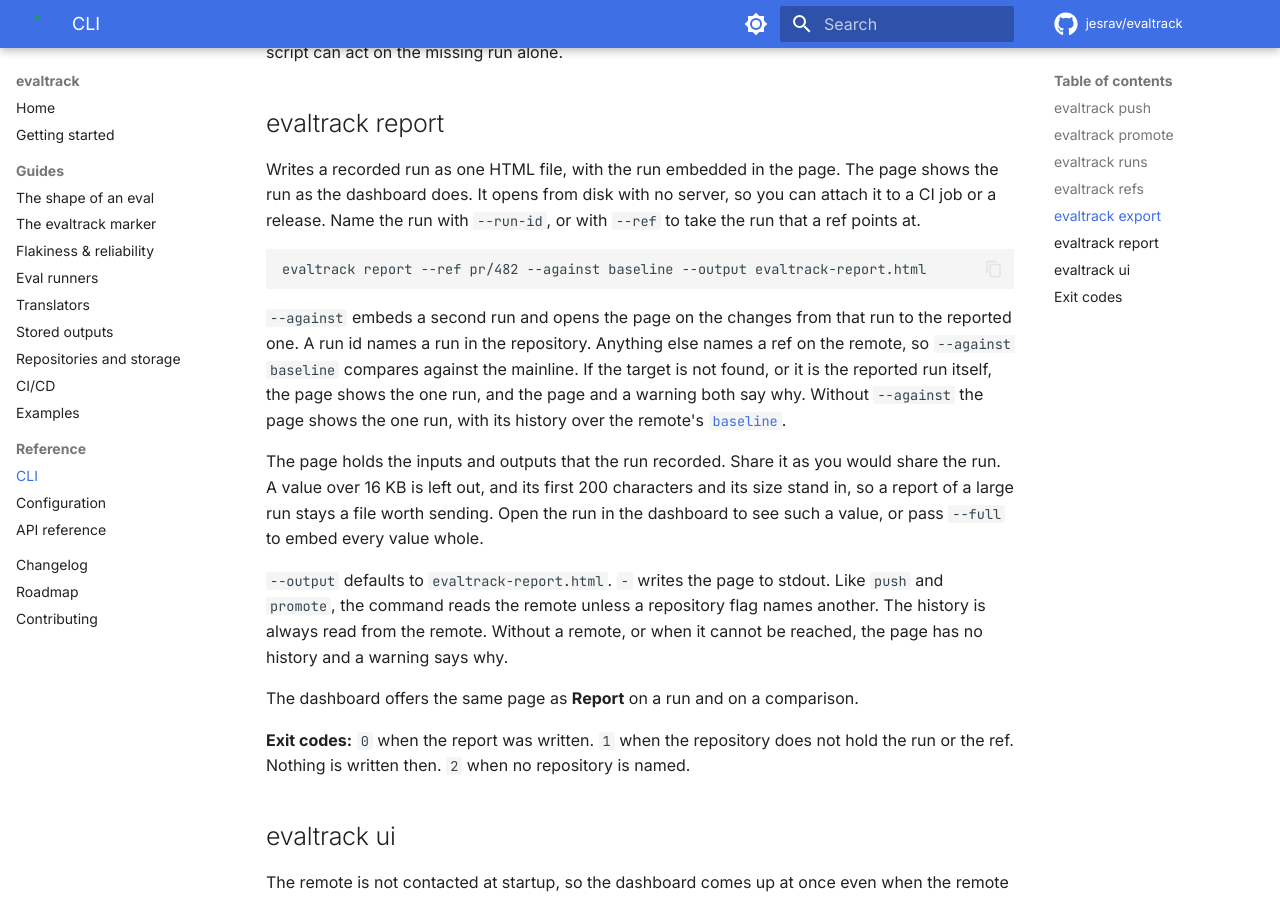
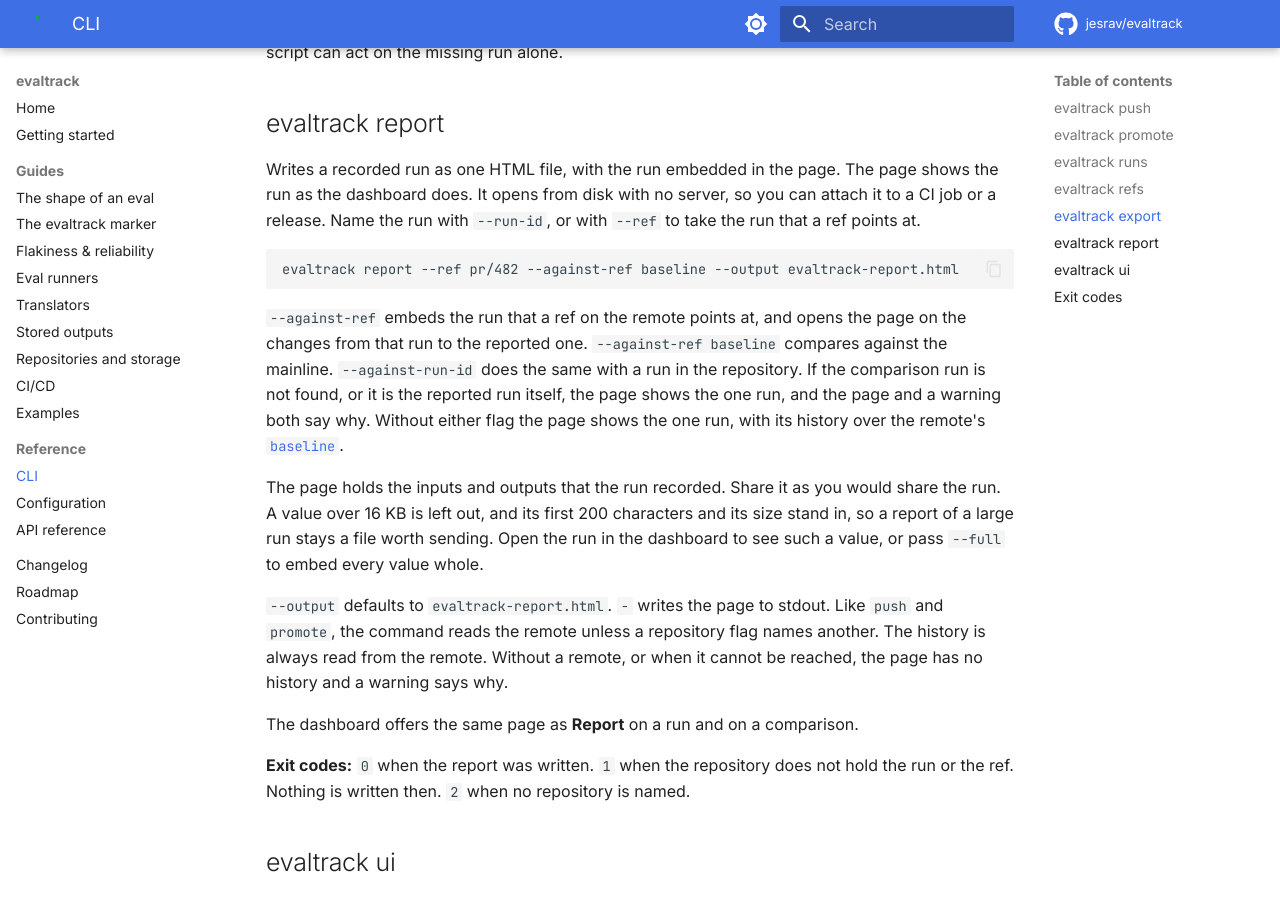
Before and after one commit to jesrav/evaltrack, an MkDocs documentation site: the page built from docs/cli.md, in a window 1280 px wide and 900 px high, scrolled down 1301 px. Built offline with MkDocs 1.6.1 and Material for MkDocs 9.7.7, drawn with Linux system fonts in a browser that asks for light colours; comment, search, counter and statistics services are not loaded; the version menu is left out.

Commit message:
Name the comparison run with --against-ref or --against-run-id, so one flag no longer guesses which it was given

````diff
--- a/docs/cli.md
+++ b/docs/cli.md
@@ -59,14 +59,15 @@
 release. Name the run with `--run-id`, or with `--ref` to take the run that a ref points at.
 
 ```bash
-evaltrack report --ref pr/482 --against baseline --output evaltrack-report.html
+evaltrack report --ref pr/482 --against-ref baseline --output evaltrack-report.html
 ```
 
-`--against` embeds a second run and opens the page on the changes from that run to the reported one.
-A run id names a run in the repository. Anything else names a ref on the remote, so
-`--against baseline` compares against the mainline. If the target is not found, or it is the
-reported run itself, the page shows the one run, and the page and a warning both say why. Without
-`--against` the page shows the one run, with its history over the remote's [`baseline`][baseline].
+`--against-ref` embeds the run that a ref on the remote points at, and opens the page on the changes
+from that run to the reported one. `--against-ref baseline` compares against the mainline.
+`--against-run-id` does the same with a run in the repository. If the comparison run is not found,
+or it is the reported run itself, the page shows the one run, and the page and a warning both say
+why. Without either flag the page shows the one run, with its history over the remote's
+[`baseline`][baseline].
 
 The page holds the inputs and outputs that the run recorded. Share it as you would share the run. A
 value over 16 KB is left out, and its first 200 characters and its size stand in, so a report of a
````
Also changed, not shown: docs/ci-cd.md (+1 -1 lines), 2 other files.
